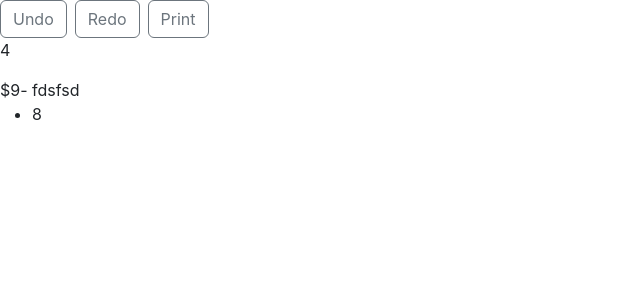
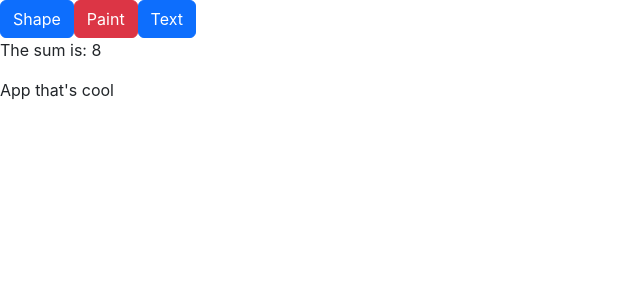
Before and after one commit to natafaye/react-scratch-all, a React (Create React App) app: page / in a window 1280 px wide. Shown: the top 300 px of the page, without its empty margins (0-640 px from the left). Built offline with nearby package versions, Linux system fonts and the light colour scheme.

Commit message:
Toolbar Button example

```diff
--- a/src/App.js
+++ b/src/App.js
@@ -1,39 +1,14 @@
 import React from 'react'
 import Toolbar from './Toolbar'
-import ToolbarButton from './ToolbarButton'
 
 export default function App() {
-  const name = "Natalie"
-  const paragraph = <p>{ 2 + 2 }</p>
-  const number = 1 + 3
+  const paragraph = <p>The sum is: { 3 + 5 }</p>
+
   return (
     <div>
       <Toolbar/>
       { paragraph }
-      <Option dish={{ title: "fdsfsd", price: 9 }}/>
-      <ul>
-        <li>{5 + 3}</li>
-      </ul>
-    </div>
-  )
-}
-
-function Menu() {
-  return (
-    <Option
-      dish={{
-        title: "Spaghetti",
-        price: 9
-      }}
-    />
-  )
-}
-
-const Option = (props) => {
-  return (
-    <div>
-      ${ props.dish.price }
-      - { props.dish.title }
+      App that's cool
     </div>
   )
 }
@@ -43,33 +18,24 @@ const Option = (props) => {
 
 
 
-
-
-
-
-
-
-
-
-
-
-
-// function isNotEmpty(paper) {
+// function isNotEmpty (paper) {
 //   return paper !== '';
 // }
 
-// // Changed to an arrow function
 // const isNotEmpty = (paper) => {
 //   return paper !== '';
 // }
 
-// // Can get rid of parenthesis if we have exactly one parameter
+// // If there is exactly one parameter, we can remove the parenthesis
 // const isNotEmpty = paper => {
 //   return paper !== '';
 // }
 
-// // Can get rid of the curly brackets if we have exactly one line inside them
-// const isNotEmpty = paper => paper !== ''
+// // If there is exactly one line in the function, we can remove the curly brackets (and the return)
+// const isNotEmpty = paper => paper !== '';
 
-// // Can get rid of the curly brackets if we have exactly one line inside them
-// const isNotEmpty = p => p !== ''
+// // The parameter can have any name
+// const isNotEmpty = p => p !== '';
+
+// // The function itself can have no name
+// p => p !== ''
--- a/src/Toolbar.js
+++ b/src/Toolbar.js
@@ -1,28 +1,30 @@
 import React from 'react'
 import ToolbarButton from './ToolbarButton'
 
-export default function Toolbar() {
 const toolbarButtons = [
     {
-            text: "Undo",
-            action: () => console.log("Undo!")
+        id: 0,
+        text: "Shape",
+        color: "primary"
     },
     {
-            text: "Redo",
-            action: () => console.log("Redo!")
+        id: 1,
+        text: "Paint",
+        color: "danger"
     },
     {
-            text: "Print",
-            action: () => console.log("Print!")
-        }
+        id: 3,
+        text: "Text",
+        color: "primary"
+    },
 ]
+
+// [<ToolbarButton buttonText="Color"/>, <ToolbarButton buttonText="Shape"/>, <ToolbarButton buttonText="Select"/>]
+
+export default function Toolbar() {
     return (
         <div>
-            {/* <ToolbarButton text="Undo" onClick={ () => console.log("Undo!") }/>
-            <ToolbarButton text="Redo" onClick={ () => console.log("Redo!") }/>
-            <ToolbarButton text="Print" onClick={ () => console.log("Print!") }/> */}
-
-            { toolbarButtons.map( button => <ToolbarButton key={button.text} text={button.text} onClick={button.action}/> ) }
+            { toolbarButtons.map(toolbarButton => <ToolbarButton buttonInfo={toolbarButton} key={toolbarButton.id}/>) }
         </div>
     )
 }
--- a/src/ToolbarButton.js
+++ b/src/ToolbarButton.js
@@ -1,7 +1,9 @@
 import React from 'react'
 
 export default function ToolbarButton(props) {
-  return (
-    <button className="btn btn-outline-secondary me-2" onClick={ props.onClick }>{ props.text }</button>
-  )
+    return (
+        <button className={"btn btn-" + props.buttonInfo.color}>
+            { props.buttonInfo.text }
+        </button>
+    )
 }
```
Also changed, not shown: src/quiz-app-files/App.js (deleted, +0 -30 lines), src/quiz-app-files/QuestionCard.js (deleted, +0 -7 lines), src/quiz-app-files/QuizDetails.js (deleted, +0 -12 lines), src/quiz-app-files/QuizList.js (deleted, +0 -13 lines). Lines whose indentation alone changed are shown as unchanged.
